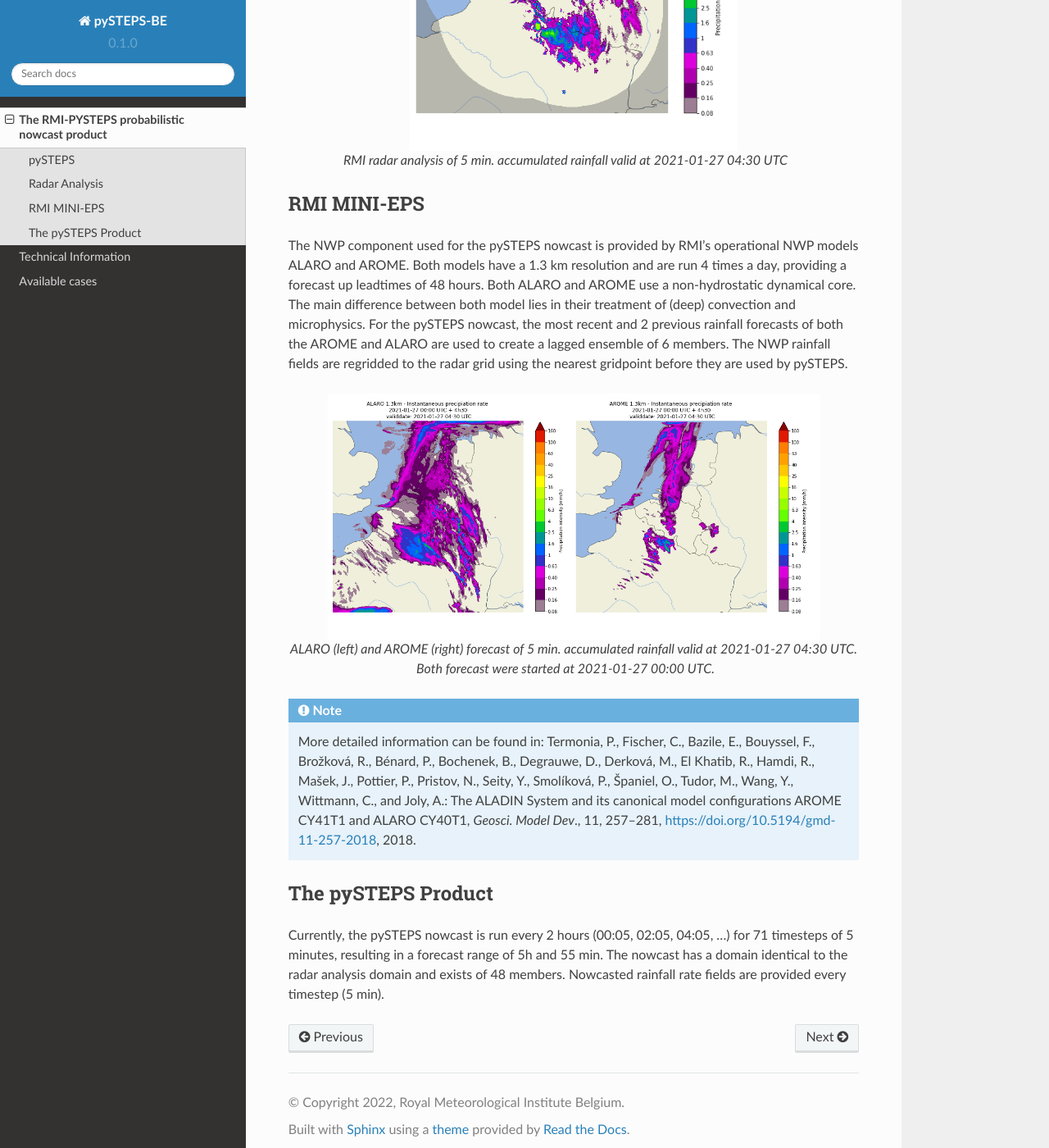
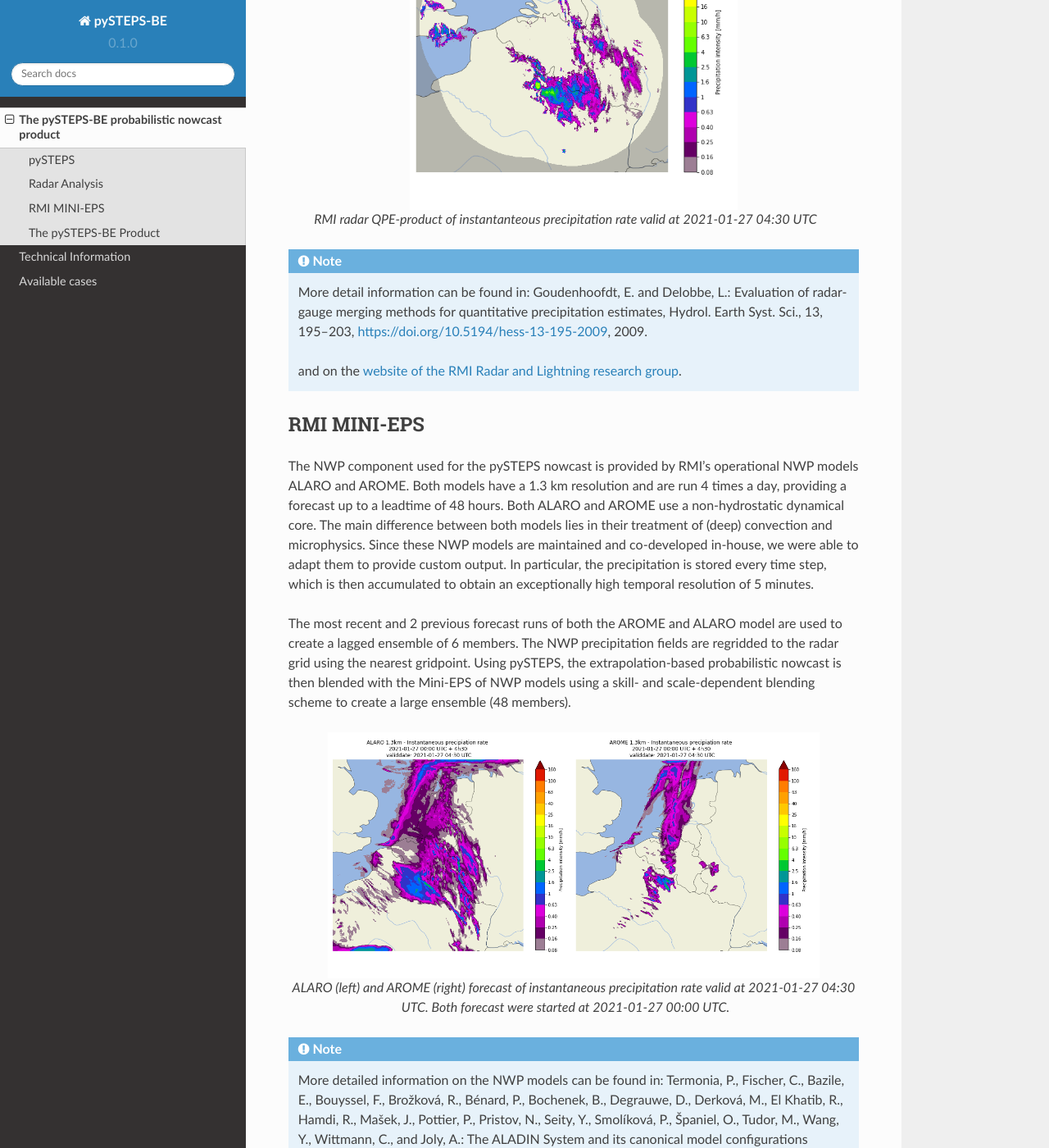
Before and after one commit to mpvginde/pySTEPS-BE, a Sphinx documentation site: the page built from docs/source/product.rst, in a window 1280 px wide and 1400 px high, scrolled down 1309 px. Shown: the whole window at 82% size. Built offline with Sphinx 7.4.7 and the Read the Docs theme 2.0.0, drawn with Linux system fonts in a browser that asks for light colours; some of the changed text lies outside the part shown.

Commit message:
Update product.rst

```diff
--- a/docs/source/product.rst
+++ b/docs/source/product.rst
@@ -1,4 +1,4 @@
-The RMI-PYSTEPS probabilistic nowcast product
+The pySTEPS-BE probabilistic nowcast product
 ==============================================
 
 .. _pysteps:
@@ -6,9 +6,9 @@
 pySTEPS
 -------
 
-`pySTEPS <https://pysteps.github.io/>`_ (PYthon Short-Term Ensemble Prediction System) is a community-driven initiative for developing and maintaining an easy to use, modular, free and open source Python framework for short-term ensemble prediction systems.
+`pySTEPS <https://pysteps.github.io/>`_ (python Short-Term Ensemble Prediction System) is a community-driven initiative for developing and maintaining an easy to use, modular, free and open source Python framework for short-term ensemble prediction systems.
 
-In the *RMI-configuration* pysteps uses three components: an extrapolated (and evolved) radar component, a noise component and an NWP component.
+In the *RMI-configuration* pySTEPS uses three components: an extrapolated (and evolved) radar component, a noise component and an NWP component.
 These three components are decomposed into a cascade of different spatial scales.
 
 For each level of the cascade the radar image is evolved using an AR(2)-model and extrapolated using a local *Lucas-Kanade* optical flow algorithm.
@@ -23,8 +23,8 @@
 
 Radar Analysis
 ---------------
-The radar analyses used by RMI-PYSTEPS are composite, post-processed, 5 minute rainfall rate products.
-This product is created at the RMI by combining (if available) images from 5 radars:
+The radar analyses used by pySTEPS-BE are composite, post-processed, 5 minute rainfall rate quantative precipitation estimation (QPE) products.
+This product is created at the RMI using the open-source library `wradlib <https://wradlib.org>`_  to combine (if available) images from 5 radars:
 
 * Helchteren (Belgium)
 * Jabbeke (Belgium)
@@ -42,7 +43,13 @@
    :align: center
    :width: 400px
 
-   RMI radar analysis of 5 min. accumulated rainfall valid at 2021-01-27 04:30 UTC
+   RMI radar QPE-product of instantanteous precipitation rate valid at 2021-01-27 04:30 UTC
+
+.. note::
+   More detail information can be found in:
+   Goudenhoofdt, E. and Delobbe, L.: Evaluation of radar-gauge merging methods for quantitative precipitation estimates, Hydrol. Earth Syst. Sci., 13, 195–203, https://doi.org/10.5194/hess-13-195-2009, 2009.
+
+   and on the `website of the RMI Radar and Lightning research group <https://radli.meteo.be/research/rainfall-estimation>`_.
 
 .. _nwp:
 
@@ -50,8 +57,10 @@
 ------------
 
 The NWP component used for the pySTEPS nowcast is provided by RMI's operational NWP models ALARO and AROME.
-Both models have a 1.3 km resolution and are run 4 times a day, providing a forecast up  leadtimes of 48 hours.
-Both ALARO and AROME use a non-hydrostatic dynamical core. The main difference between both model lies in their treatment of (deep) convection and microphysics. For the pySTEPS nowcast, the most recent and 2 previous rainfall forecasts of both the AROME and ALARO are used to create a lagged ensemble of 6 members. The NWP rainfall fields are regridded to the radar grid using the nearest gridpoint before they are used by pySTEPS.
+Both models have a 1.3 km resolution and are run 4 times a day, providing a forecast up to a leadtime of 48 hours.
+Both ALARO and AROME use a non-hydrostatic dynamical core. The main difference between both models lies in their treatment of (deep) convection and microphysics. Since these NWP models are maintained and co-developed in-house, we were able to adapt them to provide custom output. In particular, the precipitation is stored every time step, which is then accumulated to obtain an exceptionally high temporal resolution of 5 minutes.
+
+The most recent and 2 previous forecast runs of both the AROME and ALARO model are used to create a lagged ensemble of 6 members. The NWP precipitation fields are regridded to the radar grid using the nearest gridpoint. Using pySTEPS, the extrapolation-based probabilistic nowcast is then blended with the Mini-EPS of NWP models using a skill- and scale-dependent blending scheme to create a large ensemble (48 members).
 
 .. _nwp example:
 
@@ -60,13 +69,13 @@
    :align: center
    :width: 600px
 
-   ALARO (left) and AROME (right) forecast of 5 min. accumulated rainfall valid at 2021-01-27 04:30 UTC. Both forecast were started at 2021-01-27 00:00 UTC.
+   ALARO (left) and AROME (right) forecast of instantaneous precipitation rate valid at 2021-01-27 04:30 UTC. Both forecast were started at 2021-01-27 00:00 UTC.
 
 .. note::
-   More detailed information can be found in:
+   More detailed information on the NWP models can be found in:
    Termonia, P., Fischer, C., Bazile, E., Bouyssel, F., Brožková, R., Bénard, P., Bochenek, B., Degrauwe, D., Derková, M., El Khatib, R., Hamdi, R., Mašek, J., Pottier, P., Pristov, N., Seity, Y., Smolíková, P., Španiel, O., Tudor, M., Wang, Y., Wittmann, C., and Joly, A.: The ALADIN System and its canonical model configurations AROME CY41T1 and ALARO CY40T1, *Geosci. Model Dev*., 11, 257–281, https://doi.org/10.5194/gmd-11-257-2018, 2018.
 
 
-The pySTEPS Product
+The pySTEPS-BE Product
 --------------------
 Currently, the pySTEPS nowcast is run every 2 hours (00:05, 02:05, 04:05, ...) for 71 timesteps of 5 minutes, resulting in a forecast range of 5h and 55 min. The nowcast has a domain identical to the radar analysis domain and exists of 48 members. Nowcasted rainfall rate fields are provided every timestep (5 min).
```
Also changed, not shown: other parts of docs/source/product.rst (+2 -1 lines).
